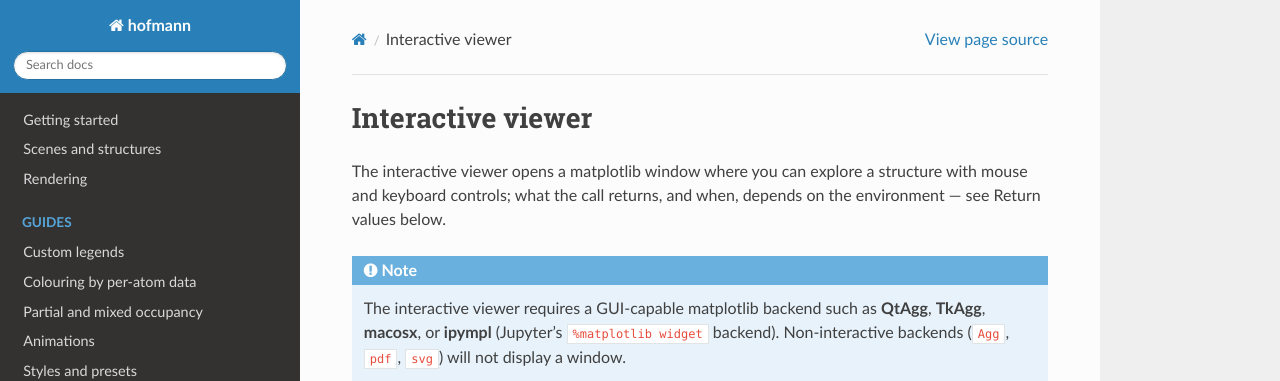
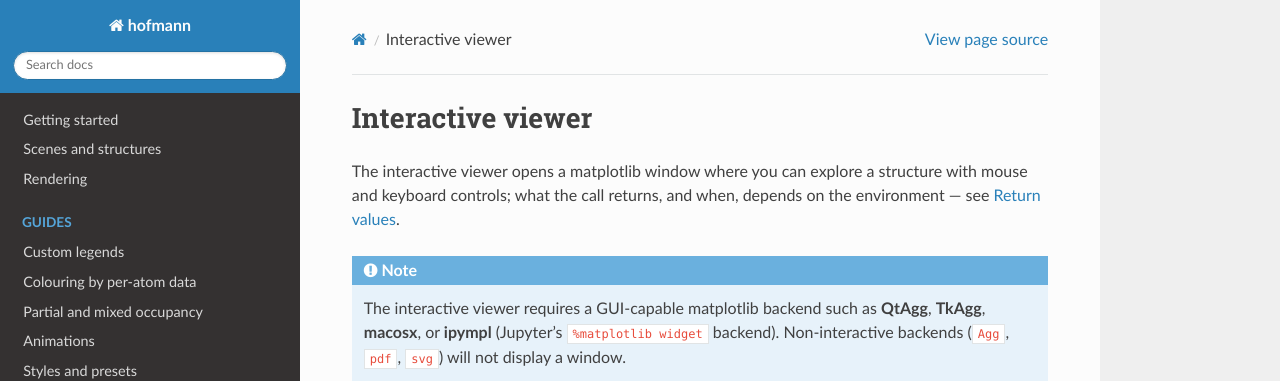
Before and after one commit to bjmorgan/hofmann, a Sphinx documentation site: the page built from docs/interactive.rst, in a window 1280 px wide and 900 px high. Shown: the top 381 px of the window. Built offline with Sphinx 7.4.7 and the Read the Docs theme 3.1.0, drawn with Linux system fonts in a browser that asks for light colours.

Commit message:
Cross-reference the return-values section and describe conftest

```diff
--- a/docs/interactive.rst
+++ b/docs/interactive.rst
@@ -3,7 +3,8 @@ Interactive viewer
 
 The interactive viewer opens a matplotlib window where you can explore
 a structure with mouse and keyboard controls; what the call returns,
-and when, depends on the environment — see Return values below.
+and when, depends on the environment — see
+:ref:`interactive-return-values`.
 
 .. note::
 
```
Also changed, not shown: other parts of docs/interactive.rst (+2 -0 lines), 1 other file.
